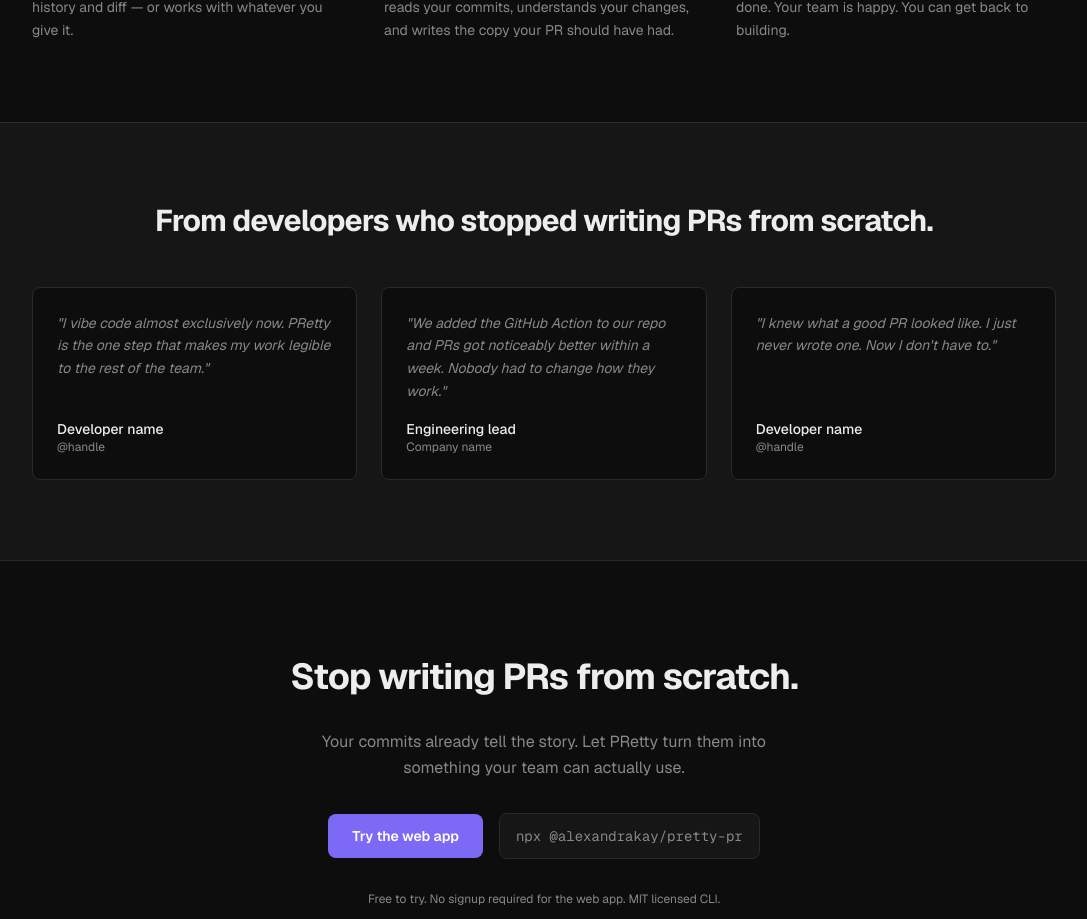
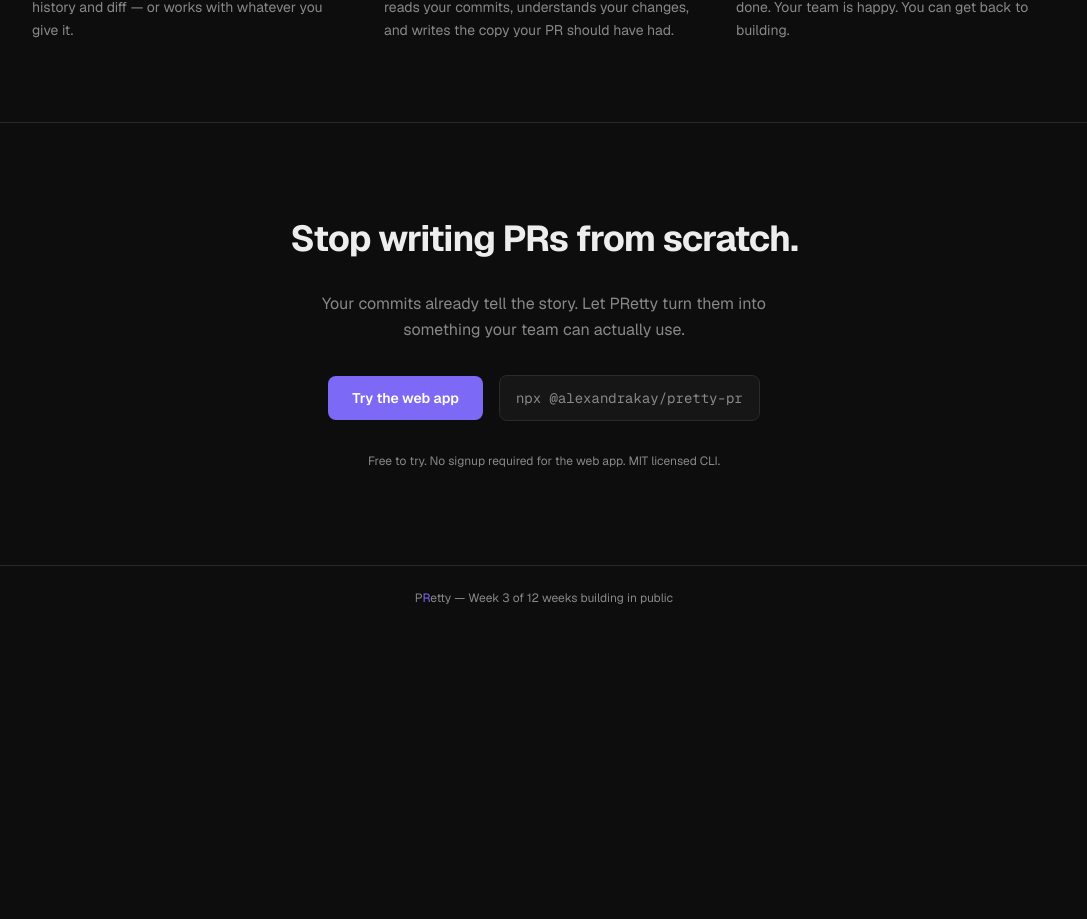
Before and after one commit to alexandrakay/pretty-pr, a Next.js app in the folder web/: page / in a window 1280 px wide. Shown: the part 4300-5219 px from the top of the page, without its empty margins (96-1183 px from the left). After the commit the page ends 4930 px from the top, so only its background shows below. Built offline with nearby package versions, Linux system fonts and the light colour scheme.

Commit message:
fix: remove placeholder social proof section from landing page
Co-Authored-By: Claude Sonnet 4.6 <noreply@anthropic.com>

```diff
--- a/web/app/page.tsx
+++ b/web/app/page.tsx
@@ -7,7 +7,6 @@ import TwoWaysSection from "./components/landing/TwoWaysSection";
 import TeamsSection from "./components/landing/TeamsSection";
 import VibeCodingSection from "./components/landing/VibeCodingSection";
 import HowItWorksSection from "./components/landing/HowItWorksSection";
-import SocialProofSection from "./components/landing/SocialProofSection";
 import FinalCTASection from "./components/landing/FinalCTASection";
 
 export default function Home() {
@@ -23,8 +22,7 @@ export default function Home() {
         <TeamsSection />
         <VibeCodingSection />
         <HowItWorksSection />
-        <SocialProofSection />
-        <FinalCTASection />
+<FinalCTASection />
       </main>
       <footer className="border-t border-border px-6 py-6 text-center text-xs text-text-muted">
         P<span className="text-accent">R</span>etty — Week 3 of{" "}
```
